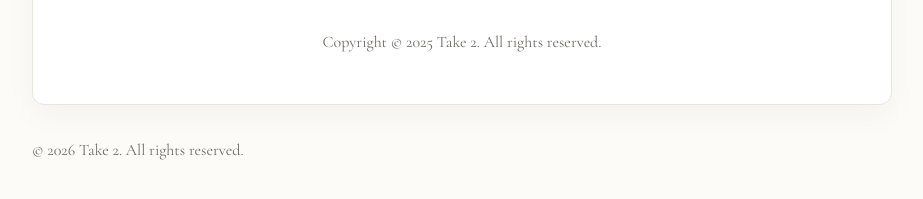
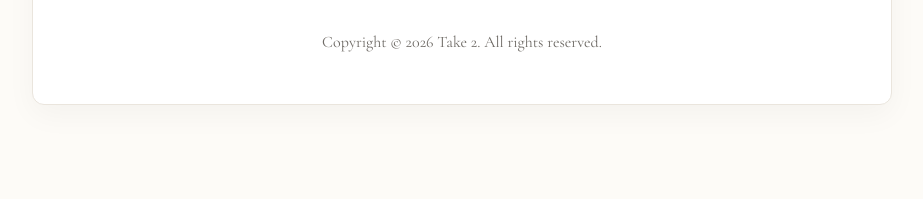
Before and after one commit to jshea305/T2, a plain HTML site: page index.html in a window 1280 px wide. Shown: the part 2959-3158 px from the top of the page, without its empty margins (178-1101 px from the left). After the commit the page ends 3124 px from the top, so only its background shows below. Drawn offline with nearby package versions, Linux system fonts and the light colour scheme; a web font is replaced by a local one.

Commit message:
Update copyright year to 2026 in index.html

```diff
--- a/index.html
+++ b/index.html
@@ -112,14 +112,12 @@
 
     </div>
 
-    <p class="copyright">Copyright &copy; 2025 Take 2. All rights reserved.</p>
+    <p class="copyright">Copyright &copy; 2026 Take 2. All rights reserved.</p>
 
   </div>
 </footer>
 
-            <p class="copyright">&copy; 2026 Take 2. All rights reserved.</p>
-        </footer>
-    </div>
+
 
 </body>
 </html>
```
